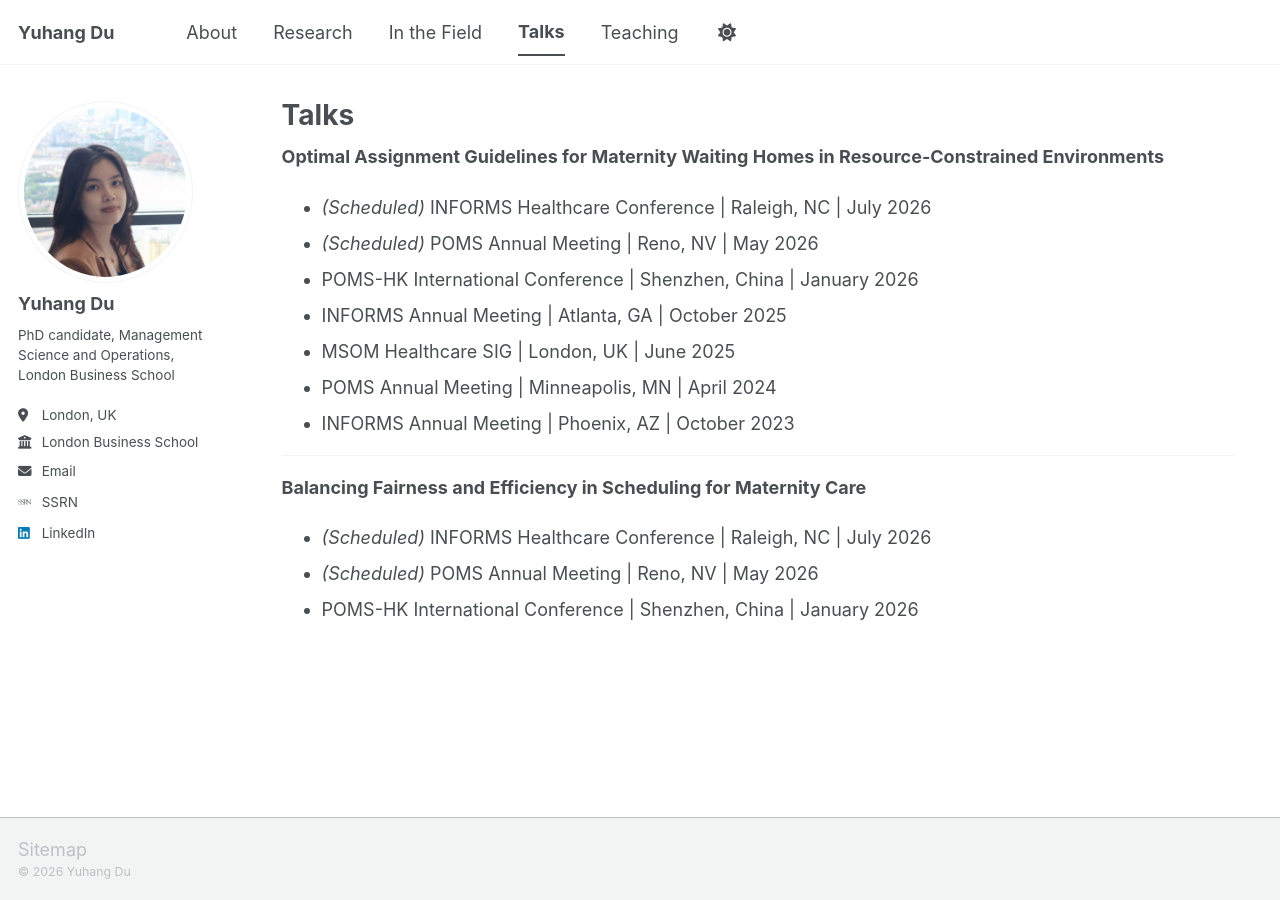
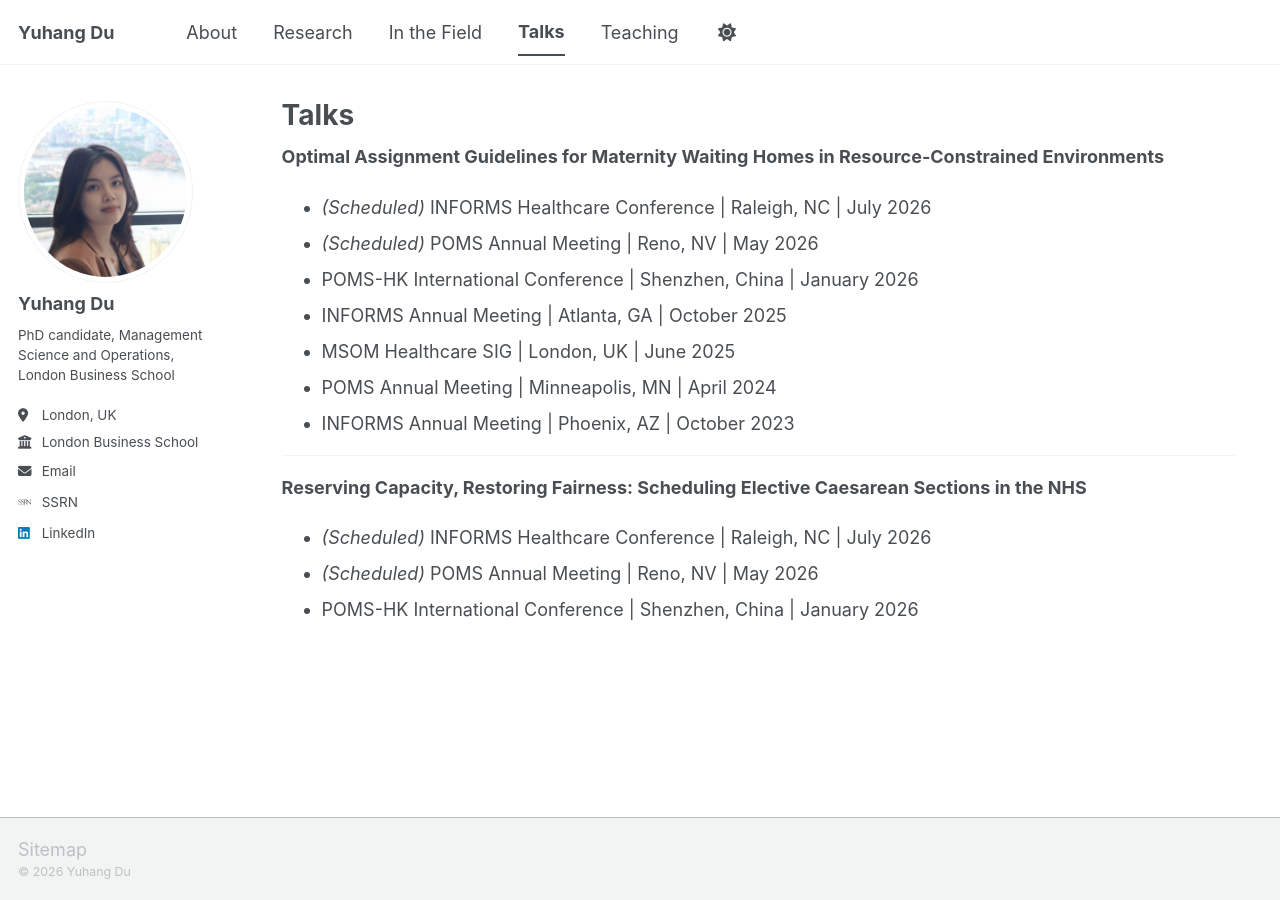
Before and after one commit to yuhangdu-edu/yuhangdu-edu.github.io, a Jekyll site: the page built from _pages/talks.md, in a window 1280 px wide. Built offline with Jekyll 4.4.1, drawn with Linux system fonts in a browser that asks for light colours; some web fonts are replaced; a script bundle is joined from its source files by our own code; library files that are not in the unit come from our copies.

Commit message:
Update talks.md

```diff
--- a/_pages/talks.md
+++ b/_pages/talks.md
@@ -17,7 +17,7 @@ author_profile: true
 
 ---
 
-**Balancing Fairness and Efficiency in Scheduling for Maternity Care**
+**Reserving Capacity, Restoring Fairness: Scheduling Elective Caesarean Sections in the NHS**
 
 - *(Scheduled)* INFORMS Healthcare Conference \| Raleigh, NC \| July 2026
 - *(Scheduled)* POMS Annual Meeting \| Reno, NV \| May 2026
```
